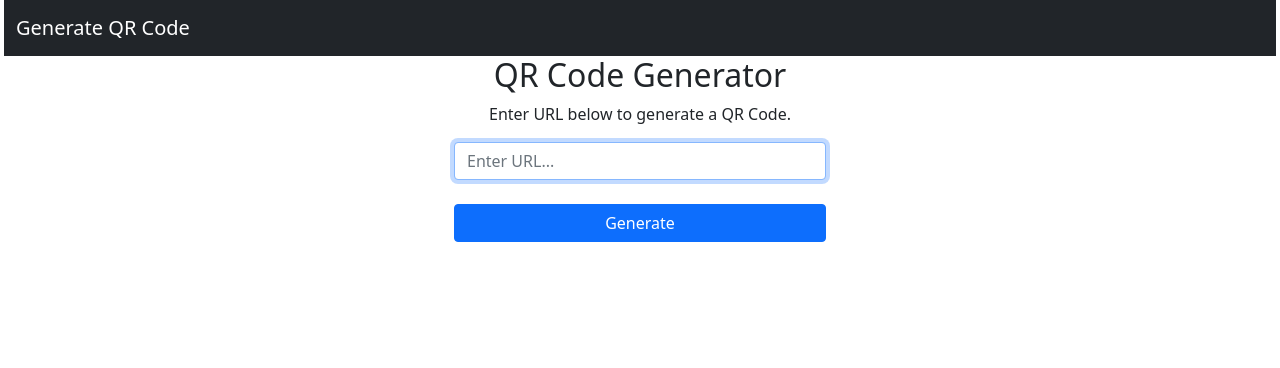
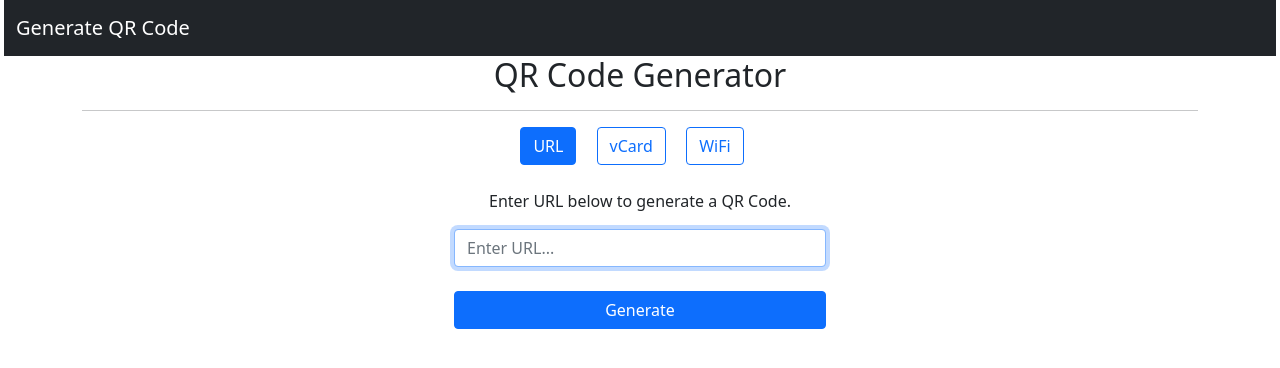
Before and after one commit to terrywmartin/generateQrCode, a Django app: page / in a window 1280 px wide. Shown: the top 368 px of the page. Run offline with Django 4.2, Linux system fonts and the light colour scheme; parts of the project's set-up code (start-up, migrations or seed data) failed here and were passed over; some libraries are stand-ins or nearby versions.

Commit message:
add vcard and wifi

```diff
--- a/core/templates/core/index.html
+++ b/core/templates/core/index.html
@@ -2,9 +2,44 @@
 {% load static %}
 {% block content %}
 
-<div>
+<div x-data="{ url: true, vcard: false, wifi: false,
+            toggle(type) {
+                console.log(type)
+                this.vcard = false;
+                this.wifi = false;
+                this.url = false;
+                if (type == 'url'){ this.url = true; }
+                else if (type == 'wifi') { this.wifi = true; }
+                else if (type == 'vcard') { this.vcard = true; }
+            } }">
     <h2>QR Code Generator</h2>
+    <hr>
+    <div class="mx-auto col col-lg-4 col-md-8 col-sm-12 btn-group" style="display: inline-block " role="group" aria-label="Basic radio toggle button group">
+                <div class="form-outline form-check-inline ">
+                    <input class="btn-check" type="radio" name="qr_option" id="url" value="url" checked autocomplete="off">
+                    <label class="btn btn-outline-primary " for="url" @click="toggle('url')">
+                        URL
+                    </label>
 
+                </div>
+                <div class="form-outline form-check-inline  ">
+                    <input class="btn-check" type="radio" name="qr_option" id="vcard" value="vcard" autocomplete="off" >
+                    <label class="btn btn-outline-primary" for="vcard" @click="toggle('vcard')">
+                        vCard
+                    </label>
+
+                </div>
+                <div class="form-outline form-check-inline  ">
+                    <input class="btn-check" type="radio" name="qr_option" id="wifi" value="wifi" autocomplete="off">
+                    <label class="btn btn-outline-primary" for="wifi" @click="toggle('wifi')">
+                        WiFi
+                    </label>
+
+                </div>
+    </div>
+
+    <div x-show="url">
+        <br>
         <p>Enter URL below to generate a QR Code.</p>
         <form hx-post="{% url 'qr_code:generate_qrcode' %}"  hx-target="#qr_code" hx-trigger="submit"  >
             {% csrf_token %}
@@ -21,7 +56,84 @@
 
             </div>
         </form>
+    </div>
+    <div x-show="vcard">
+        <br>
+        <p>Enter contact information to generate a vCard QR code.</p>
+        <form hx-post="{% url 'qr_code:generate_qrcode_vcard' %}"  hx-target="#qr_code_vcard" hx-trigger="submit"  >
+            {% csrf_token %}
+            <div class="form-outline mx-auto  col col-lg-4 col-md-8 col-sm-12">
+                <input type="text" id="first_name" name="first_name" class="form-control" placeholder="First Name" autofocus/>
+                <br>
+                <input type="text" id="last_name" name="last_name" class="form-control" placeholder="Last Name" />
+            </div>
+            <br>
+            <div class="form-outline mx-auto  col col-lg-4 col-md-8 col-sm-12">
+                <input type="email" id="email_address" name="email_address" class="form-control" placeholder="Email Address" autofocus/>
 
+            </div>
+            <br>
+            <div class="form-outline mx-auto  col col-lg-4 col-md-8 col-sm-12">
+                <input type="tel" id="phone" name="phone" class="form-control" placeholder="Phone Number" autofocus/>
+
+            </div>
+            <br>
+            <div class="d-grid mx-auto col col-lg-4 col-sm-12 col-md-8">
+
+            <button type="submit" class="btn btn-primary btn-block mb-4">Generate</button>
+            </div>
+            <div id="qr_code_vcard" class="mt-10 mx-auto col col-lg-4 col-sm-12 col-md-8"  hx-swap="outerHTML swap:1s">
+
+            </div>
+        </form>
+    </div>
+    <div x-show="wifi">
+         <br>
+        <p>Enter Wifi information.</p>
+        <form hx-post="{% url 'qr_code:generate_qrcode_wifi' %}"  hx-target="#qr_code_wifi" hx-trigger="submit"  >
+            {% csrf_token %}
+            <div class="form-outline mx-auto  col col-lg-4 col-md-8 col-sm-12">
+                <input type="text" id="ssid" name="ssid" class="form-control" placeholder="SSID" autofocus/>
+            </div>
+            <br>
+            <div class="form-outline mx-auto  col col-lg-4 col-md-8 col-sm-12">
+                <input type="password" id="password" name="password" class="form-control" placeholder="Password"/>
+
+            </div>
+            <br>
+            <div class="mx-auto col col-lg-4 col-md-8 col-sm-12">
+                <div class="form-outline form-check-inline  ">
+                    <input class="form-check-input" type="radio" name="security_method" id="WPA" value="WPA" checked>
+                    <label class="form-check-label" for="WPA">
+                        WPA
+                    </label>
+
+                </div>
+                <div class="form-outline form-check-inline  ">
+                    <input class="form-check-input" type="radio" name="security_method" id="WEP" value="WEP">
+                    <label class="form-check-label" for="WEP">
+                        WEP
+                    </label>
+
+                </div>
+                <div class="form-outline form-check-inline   ">
+                    <input class="form-check-input" type="radio" name="security_method" id="BLANK" value="blank">
+                    <label class="form-check-label" for="BLANK">
+                        None
+                    </label>
+
+                </div>
+            </div>
+            <br>
+            <div class="d-grid mx-auto col col-lg-4 col-sm-12 col-md-8">
+
+            <button type="submit" class="btn btn-primary btn-block mb-4">Generate</button>
+            </div>
+            <div id="qr_code_wifi" class="mt-10 mx-auto col col-lg-4 col-sm-12 col-md-8"  hx-swap="outerHTML swap:1s">
+
+        </div>
+        </form>
+    </div>
 
 </div>
 {% endblock %}
--- a/qr_code/templates/qr_code/partials/view_qrcode.html
+++ b/qr_code/templates/qr_code/partials/view_qrcode.html
@@ -1,3 +1,3 @@
  {{ qrcode|safe }}
-
-<a class="btn btn-primary btn-block mb-4" href="{% url 'qr_code:download_qrcode' %}?url={{url}}" download >Download</a>
+<br>
+<a class="btn btn-primary btn-block mb-4" href="{% url 'qr_code:download_qrcode' %}?type={{type}}&{% if type == 'url' %}url={{url}} {% elif type == 'vcard' %}first_name={{first_name}}&last_name={{last_name}}&email_address={{email_address}}&phone={{phone}} {% elif type == 'wifi' %}ssid={{ssid}}&password={{password}}&security_method={{security_method}} {% endif %}" download >Download</a>
--- a/qr_code/urls.py
+++ b/qr_code/urls.py
@@ -8,4 +8,6 @@ app_name = 'qr_code'
 urlpatterns = [
     path("qrcode/generate", views.GenerateQRCode.as_view(), name='generate_qrcode'),
     path("qrcode/download", views.DownloadQRCode.as_view(), name='download_qrcode'),
+    path("qrcode/generate_vcard", views.GenerateQRCodeVcard.as_view(), name='generate_qrcode_vcard'),
+    path("qrcode/generate_wifi", views.GenerateQRCodeWIFI.as_view(), name='generate_qrcode_wifi'),
 ]
--- a/templates/partials/failure.html
+++ b/templates/partials/failure.html
@@ -2,6 +2,6 @@
 x-data="{ show: true}"
 x-init="setTimeout(() => show = false, 1500)"
 x-show="show">
-Please enter a url.
+{{msg}}
 <button type="button" class="btn-close" data-bs-dismiss="alert" aria-label="Close"></button>
 </div>
--- a/templates/partials/success.html
+++ b/templates/partials/success.html
@@ -2,6 +2,6 @@
 x-data="{ show: true}"
 x-init="setTimeout(() => show = false, 1500)"
 x-show="show">
-Saved.
+Created.
 <button type="button" class="btn-close" data-bs-dismiss="alert" aria-label="Close"></button>
 </div>
```
Also changed, not shown: qr_code/utils.py (added, +38 -0 lines), qr_code/views.py (+82 -19 lines). Lines whose indentation alone changed are shown as unchanged.
